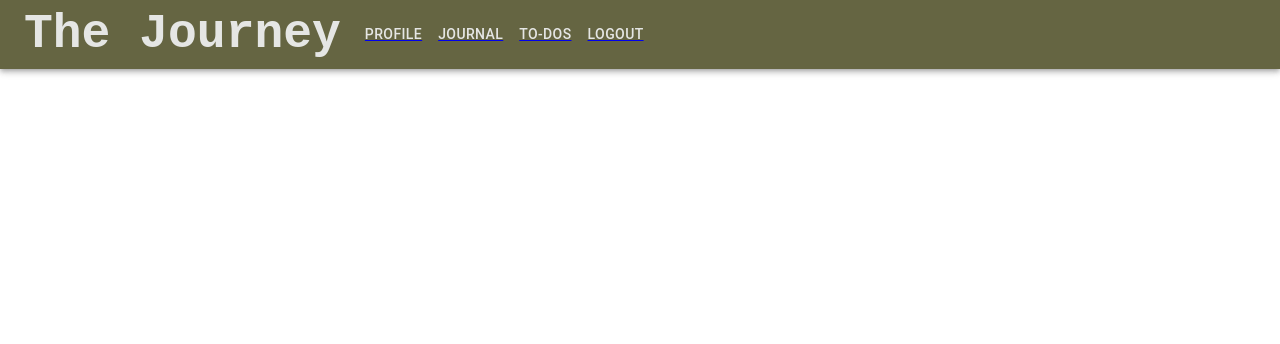
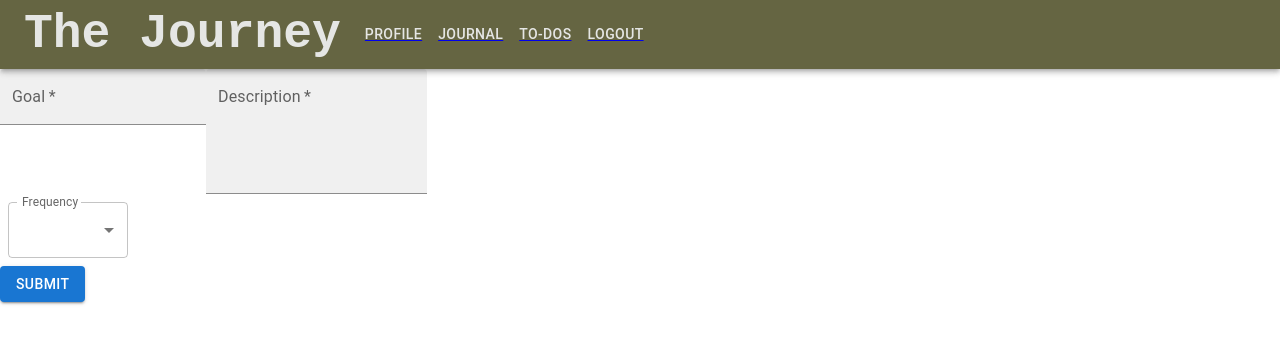
Before and after one commit to Cleegould/TheJourney, a React (Create React App) app in the folder client/: page /profile in a window 1280 px wide. Shown: the top 344 px of the page. Built offline with nearby package versions, Linux system fonts and the light colour scheme; the HTML template or start-up script is replaced by a standard one.

Commit message:
big profile updates

```diff
--- a/client/src/App.js
+++ b/client/src/App.js
@@ -9,8 +9,9 @@ import { setContext } from '@apollo/client/link/context';
 import { BrowserRouter as Router, Routes, Route } from 'react-router-dom';
 import Navbar from '../src/components/NavBar';
 import JournalEntry from './pages/journal';
-import TODO from '../src/pages/To-Do'
+import TODO from '../src/pages/To-Do';
 import WelcomePage from './components/WelcomePage';
+import Profile from './pages/Profile';
 
 const httpLink = createHttpLink({
   uri: '/graphql',
@@ -42,6 +43,7 @@ function App() {
         <Navbar />
         <Routes>
           <Route exact path='/welcomepage' element={<WelcomePage />} />
+          <Route exact path='/profile' element={<Profile />} />
           <Route exact path="/journal" element={<JournalEntry />} />
           <Route exact path="/todo" element={<TODO />} />
           <Route render={() => <h1 className="display-2">Wrong page!</h1>} />
--- /dev/null
+++ b/client/src/components/NewChallenge.js
@@ -0,0 +1,100 @@
+import React, {useState} from 'react';
+import InputLabel from '@mui/material/InputLabel';
+import MenuItem from '@mui/material/MenuItem';
+import FormControl from '@mui/material/FormControl';
+import Select from '@mui/material/Select';
+import Button from '@mui/material/Button';
+import TextField from '@mui/material/TextField';
+
+// import milestone from './milestone';
+
+const NewChallenge = () => {
+    const [goalData, setGoalData] = useState({
+      goal: '',
+      description: '',
+      frequency: 0,
+      startDay: new Date().toLocaleDateString(),
+      isCompleat: false,
+    });
+
+    const handleChange = (e) => {
+      setGoalData({ ...goalData, [e.target.name]: e.target.value });
+    };
+
+    const frequencyChange = (e) => {
+      setGoalData({ ...goalData, frequency: e.target.value });
+    };
+
+    const handleSubmit = (e) => {
+      e.preventDefault();
+      console.log(goalData)
+      // Send goal to the back end
+    };
+
+    const [open, setOpen] = React.useState(false);
+
+    const handleClose = () => {
+      setOpen(false);
+    };
+
+    const handleOpen = () => {
+      setOpen(true);
+    };
+
+  return (
+    <div>
+      <form onSubmit={handleSubmit}>
+      <div>
+        <TextField
+          label="Goal"
+          placeholder="Placeholder"
+          multiline
+          variant="filled"
+          type="text"
+          id="goal"
+          name="goal"
+          value={goalData.goal}
+          onChange={handleChange}
+          required
+        />
+        <TextField
+          label="Description"
+          multiline
+          rows={4}
+          variant="filled"
+          id="description"
+          name="description"
+          value={goalData.description}
+          onChange={handleChange}
+          required
+        />
+      </div>
+      {/* drop down menu */}
+      <div>
+        <FormControl sx={{ m: 1, minWidth: 120 }}>
+        <InputLabel id="dropDownFrequency">Frequency</InputLabel>
+          <Select
+            open={open}
+            onClose={handleClose}
+            onOpen={handleOpen}
+            value={goalData.frequency}
+            label="frequency"
+            onChange={frequencyChange}
+          >
+            <MenuItem value={1}>Daily</MenuItem>
+            <MenuItem value={2}>Every Other Day</MenuItem>
+            <MenuItem value={3}>Every Third Day</MenuItem>
+            <MenuItem value={4}>Every Fourth Day</MenuItem>
+            <MenuItem value={5}>Every Fifth Day</MenuItem>
+            <MenuItem value={6}>Every Sixth Day</MenuItem>
+            <MenuItem value={7}>Once a Week</MenuItem>
+          </Select>
+        </FormControl>
+      </div>
+      <Button type="submit" variant="contained" onClick={handleSubmit}>Submit</Button>
+    </form>
+    </div>
+  )
+}
+
+export default NewChallenge;
--- /dev/null
+++ b/client/src/components/milestone.js
@@ -0,0 +1,31 @@
+import React, { useState } from 'react';
+
+const MilestoneForm = ({ goalId, onMilestoneSubmit }) => {
+  const [description, setDescription] = useState('');
+
+  const handleSubmit = (e) => {
+    e.preventDefault();
+    if (!description) return; // You can add more validation if needed
+
+    const milestoneData = {
+      goalId,
+      description,
+    };
+
+    onMilestoneSubmit(milestoneData); // Pass the milestone data to the parent component
+    setDescription('');
+  };
+
+  return (
+    <form onSubmit={handleSubmit}>
+      <label>
+        Milestone Description:
+        <textarea value={description} onChange={(e) => setDescription(e.target.value)} />
+      </label>
+      <br />
+      <button type="submit">Add Milestone</button>
+    </form>
+  );
+};
+
+export default MilestoneForm;
--- /dev/null
+++ b/client/src/pages/Profile.js
@@ -0,0 +1,10 @@
+import React from 'react'
+import NewChallenge from '../components/NewChallenge'
+
+export default function Profile() {
+  return (
+    <div>
+      <NewChallenge />
+    </div>
+  )
+}
```
Also changed, not shown: 1 other file (tests, documents, lock files or other folders).
